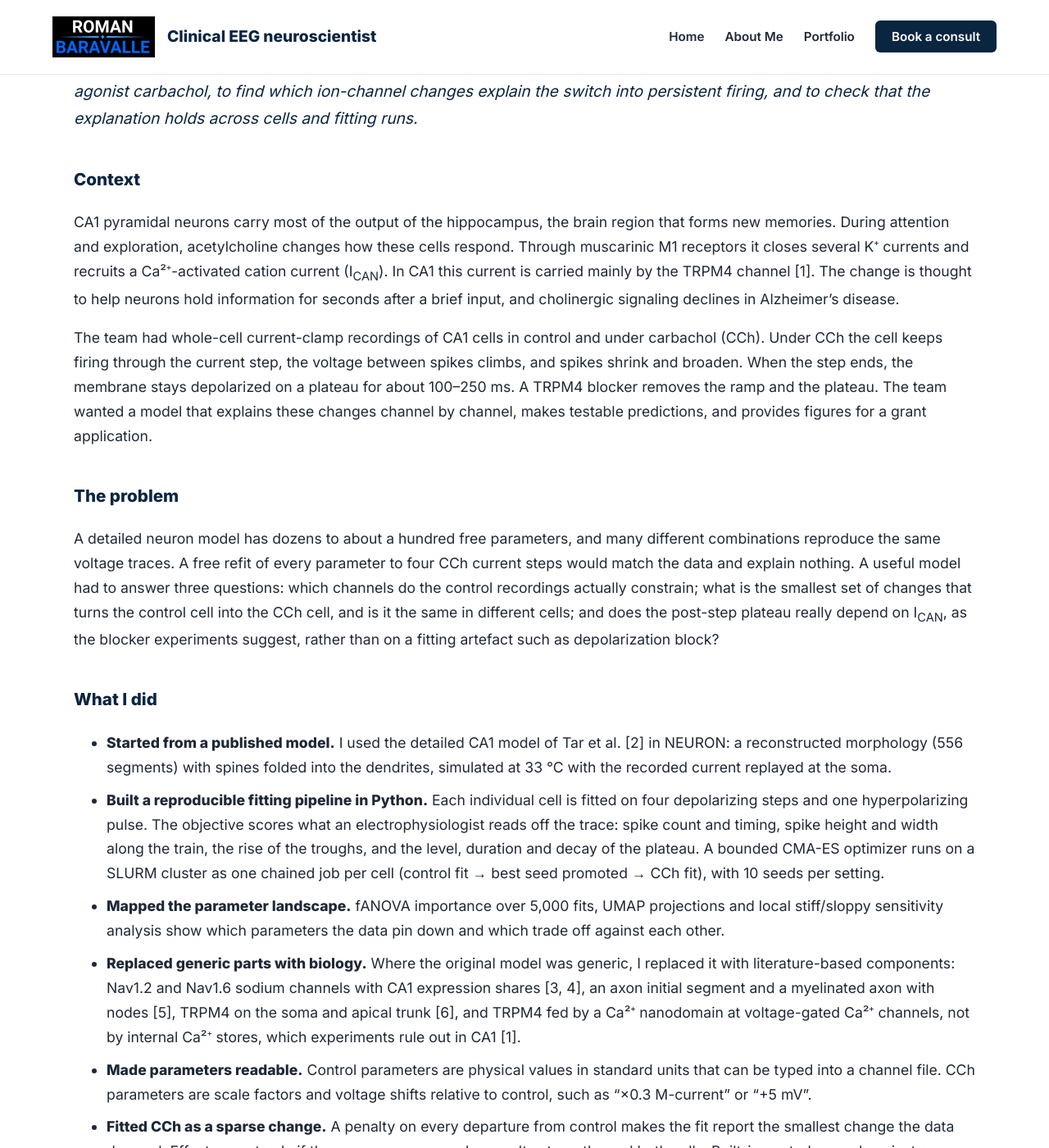
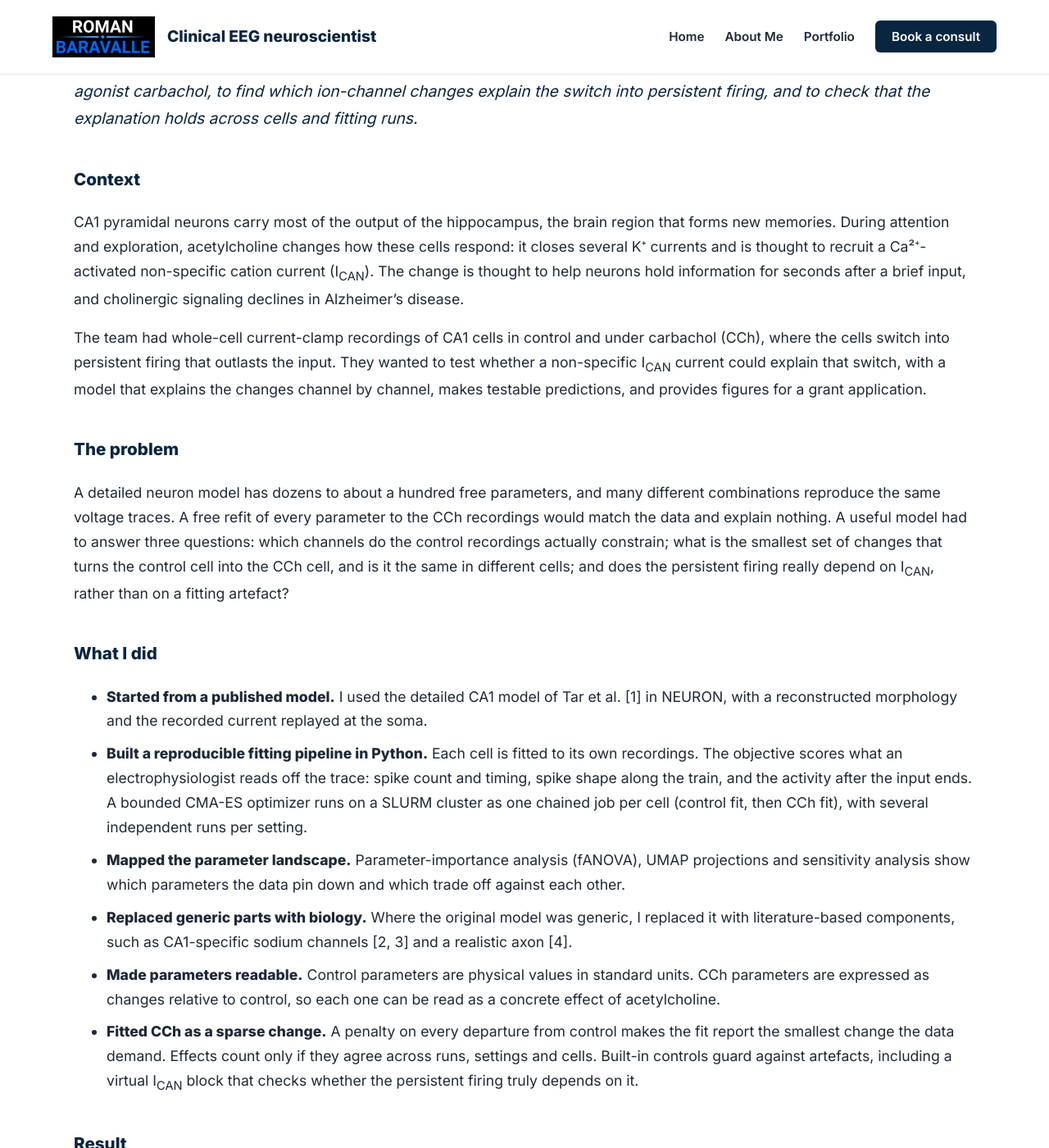
Before and after one commit to RomanBaravalle/RomanBaravalle, a Jekyll site: the page built from portfolio/acetylcholine-ca1-model.md, in a window 1280 px wide and 1400 px high, scrolled down 351 px. Shown: the whole window at 82% size. Built offline with Jekyll 4.4.1, drawn with Linux system fonts in a browser that asks for light colours; some of the changed text lies outside the part shown.

Commit message:
commit new description

```diff
--- a/portfolio/acetylcholine-ca1-model.md
+++ b/portfolio/acetylcholine-ca1-model.md
@@ -24,47 +24,43 @@ tags:
     <p style="font-size: 1.2rem; font-style: italic; color: var(--secondary);">A detailed model of a hippocampal CA1 pyramidal neuron, fitted to recordings made before and during the cholinergic agonist carbachol, to find which ion-channel changes explain the switch into persistent firing, and to check that the explanation holds across cells and fitting runs.</p>
 
     <h3>Context</h3>
-    <p>CA1 pyramidal neurons carry most of the output of the hippocampus, the brain region that forms new memories. During attention and exploration, acetylcholine changes how these cells respond. Through muscarinic M1 receptors it closes several K⁺ currents and recruits a Ca²⁺-activated cation current (I<sub>CAN</sub>). In CA1 this current is carried mainly by the TRPM4 channel [1]. The change is thought to help neurons hold information for seconds after a brief input, and cholinergic signaling declines in Alzheimer’s disease.</p>
-    <p>The team had whole-cell current-clamp recordings of CA1 cells in control and under carbachol (CCh). Under CCh the cell keeps firing through the current step, the voltage between spikes climbs, and spikes shrink and broaden. When the step ends, the membrane stays depolarized on a plateau for about 100–250 ms. A TRPM4 blocker removes the ramp and the plateau. The team wanted a model that explains these changes channel by channel, makes testable predictions, and provides figures for a grant application.</p>
+    <p>CA1 pyramidal neurons carry most of the output of the hippocampus, the brain region that forms new memories. During attention and exploration, acetylcholine changes how these cells respond: it closes several K⁺ currents and is thought to recruit a Ca²⁺-activated non-specific cation current (I<sub>CAN</sub>). The change is thought to help neurons hold information for seconds after a brief input, and cholinergic signaling declines in Alzheimer’s disease.</p>
+    <p>The team had whole-cell current-clamp recordings of CA1 cells in control and under carbachol (CCh), where the cells switch into persistent firing that outlasts the input. They wanted to test whether a non-specific I<sub>CAN</sub> current could explain that switch, with a model that explains the changes channel by channel, makes testable predictions, and provides figures for a grant application.</p>
 
     <h3>The problem</h3>
-    <p>A detailed neuron model has dozens to about a hundred free parameters, and many different combinations reproduce the same voltage traces. A free refit of every parameter to four CCh current steps would match the data and explain nothing. A useful model had to answer three questions: which channels do the control recordings actually constrain; what is the smallest set of changes that turns the control cell into the CCh cell, and is it the same in different cells; and does the post-step plateau really depend on I<sub>CAN</sub>, as the blocker experiments suggest, rather than on a fitting artefact such as depolarization block?</p>
+    <p>A detailed neuron model has dozens to about a hundred free parameters, and many different combinations reproduce the same voltage traces. A free refit of every parameter to the CCh recordings would match the data and explain nothing. A useful model had to answer three questions: which channels do the control recordings actually constrain; what is the smallest set of changes that turns the control cell into the CCh cell, and is it the same in different cells; and does the persistent firing really depend on I<sub>CAN</sub>, rather than on a fitting artefact?</p>
 
     <h3>What I did</h3>
     <ul>
-      <li><strong>Started from a published model.</strong> I used the detailed CA1 model of Tar et al. [2] in NEURON: a reconstructed morphology (556 segments) with spines folded into the dendrites, simulated at 33 °C with the recorded current replayed at the soma.</li>
-      <li><strong>Built a reproducible fitting pipeline in Python.</strong> Each individual cell is fitted on four depolarizing steps and one hyperpolarizing pulse. The objective scores what an electrophysiologist reads off the trace: spike count and timing, spike height and width along the train, the rise of the troughs, and the level, duration and decay of the plateau. A bounded CMA-ES optimizer runs on a SLURM cluster as one chained job per cell (control fit → best seed promoted → CCh fit), with 10 seeds per setting.</li>
-      <li><strong>Mapped the parameter landscape.</strong> fANOVA importance over 5,000 fits, UMAP projections and local stiff/sloppy sensitivity analysis show which parameters the data pin down and which trade off against each other.</li>
-      <li><strong>Replaced generic parts with biology.</strong> Where the original model was generic, I replaced it with literature-based components: Nav1.2 and Nav1.6 sodium channels with CA1 expression shares [3, 4], an axon initial segment and a myelinated axon with nodes [5], TRPM4 on the soma and apical trunk [6], and TRPM4 fed by a Ca²⁺ nanodomain at voltage-gated Ca²⁺ channels, not by internal Ca²⁺ stores, which experiments rule out in CA1 [1].</li>
-      <li><strong>Made parameters readable.</strong> Control parameters are physical values in standard units that can be typed into a channel file. CCh parameters are scale factors and voltage shifts relative to control, such as “×0.3 M-current” or “+5 mV”.</li>
-      <li><strong>Fitted CCh as a sparse change.</strong> A penalty on every departure from control makes the fit report the smallest change the data demand. Effects count only if they agree across seeds, penalty strengths and both cells. Built-in controls guard against artefacts: all spiking currents stay on, and a virtual TRPM4 block (I<sub>CAN</sub> off) must lower the plateau by at least 10 mV, mirroring the blocker experiment.</li>
+      <li><strong>Started from a published model.</strong> I used the detailed CA1 model of Tar et al. [1] in NEURON, with a reconstructed morphology and the recorded current replayed at the soma.</li>
+      <li><strong>Built a reproducible fitting pipeline in Python.</strong> Each cell is fitted to its own recordings. The objective scores what an electrophysiologist reads off the trace: spike count and timing, spike shape along the train, and the activity after the input ends. A bounded CMA-ES optimizer runs on a SLURM cluster as one chained job per cell (control fit, then CCh fit), with several independent runs per setting.</li>
+      <li><strong>Mapped the parameter landscape.</strong> Parameter-importance analysis (fANOVA), UMAP projections and sensitivity analysis show which parameters the data pin down and which trade off against each other.</li>
+      <li><strong>Replaced generic parts with biology.</strong> Where the original model was generic, I replaced it with literature-based components, such as CA1-specific sodium channels [2, 3] and a realistic axon [4].</li>
+      <li><strong>Made parameters readable.</strong> Control parameters are physical values in standard units. CCh parameters are expressed as changes relative to control, so each one can be read as a concrete effect of acetylcholine.</li>
+      <li><strong>Fitted CCh as a sparse change.</strong> A penalty on every departure from control makes the fit report the smallest change the data demand. Effects count only if they agree across runs, settings and cells. Built-in controls guard against artefacts, including a virtual I<sub>CAN</sub> block that checks whether the persistent firing truly depends on it.</li>
     </ul>
 
     <h3>Result</h3>
     <ul>
-      <li><strong>Control firing is set by a few channels.</strong> In the first cell analysed, five parameters explain about 75% of the fit variance: the dendritic delayed rectifier, the A-type K⁺ current, fast Na⁺ inactivation and activation, and M-current activation. Most Ca²⁺-activated and afterhyperpolarization conductances are weakly constrained and compensate for each other.</li>
-      <li><strong>The CCh firing needs two changes at once:</strong> a strong reduction of K⁺ conductances (M-current, slow AHP, BK and K⁺ leak, to about 1–18% of control) and slow Na⁺ inactivation that builds up between spikes. Neither works alone. The M-current is what caps depolarization in the control cell: removing it lets a step depolarize the cell 4–8 mV further, while removing any other K⁺ current changes it by 2 mV or less.</li>
-      <li><strong>The two cells agree</strong> on the direction and size of the main changes: the K⁺ blocks, the Kv2 increase, the Na⁺ inactivation shifts and the slow closing of I<sub>CAN</sub>.</li>
-      <li><strong>The plateau is a dendritic TRPM4 effect.</strong> Early versions locked into endless firing. I traced this to a Na⁺ window current in the dendrites and fixed it with long-term Na⁺ inactivation. The model then produced the first true plateau, from a TRPM4 hot spot on the apical trunk with a Ca²⁺ sensitivity (K<sub>d</sub> ≈ 0.2 µM) consistent with an independent estimate from resting-potential data [6].</li>
-      <li><strong>Dead ends were documented, not hidden.</strong> These include an internal-store mechanism that the literature does not support, and fits that silently switched TRPM4 off and faked the plateau with depolarization block. Both are now caught by the pipeline’s checks.</li>
+      <li><strong>A clear map of what the data can and can’t tell.</strong> The team knows which parameters the recordings constrain and which ones can’t be pinned down from this data alone.</li>
+      <li><strong>A minimal, consistent explanation.</strong> The model reproduces both the control and the CCh recordings with a small set of channel changes that hold across cells and fitting runs, and it gives testable predictions for follow-up experiments.</li>
+      <li><strong>Dead ends documented, not hidden.</strong> Mechanisms the literature doesn’t support, and fits that matched the data for the wrong reasons, were recorded, and the pipeline now catches them automatically.</li>
     </ul>
 
     <h3>What the team kept</h3>
     <ul>
       <li>A self-contained model package: morphology, channel mechanisms, recordings, objective and optimizer, with one command per stage on the cluster.</li>
-      <li>Written documentation of the model, its parameters and their sources, the CCh results log, and channel kinetics estimated directly from the recordings.</li>
+      <li>Written documentation of the model, its parameters and their sources, and a log of the CCh results.</li>
       <li>Grant figures comparing model and recordings, and a parameter-importance map.</li>
-      <li>A set of checks for any future CCh model: all currents on, a virtual TRPM4-block replay, and agreement across seeds and cells before a change is reported.</li>
+      <li>A set of checks for any future CCh model, including a virtual I<sub>CAN</sub> block and agreement across runs and cells before a change is reported.</li>
     </ul>
 
     <h3>References</h3>
     <ol class="references">
-      <li>[1] Combe CL, et al. (2023). <em>eLife</em> 12:e84387.</li>
-      <li>[2] Tar L, et al. (2026). Detailed CA1 pyramidal cell model, Káli group.</li>
-      <li>[3] Royeck M, et al. (2008). <em>J Neurophysiol</em> 100:2361–2380.</li>
-      <li>[4] Lorincz A, Nusser Z (2008). <em>J Neurosci</em> 28:14329–14340; (2010) <em>Science</em> 328:906–909.</li>
-      <li>[5] Cohen CCH, et al. (2020). <em>Cell</em> 180:311–322.</li>
-      <li>[6] Riquelme D, et al. (2021). <em>Front Cell Neurosci</em> 15:614540.</li>
+      <li>[1] Tar L, et al. (2026). Detailed CA1 pyramidal cell model, Káli group.</li>
+      <li>[2] Royeck M, et al. (2008). <em>J Neurophysiol</em> 100:2361–2380.</li>
+      <li>[3] Lorincz A, Nusser Z (2008). <em>J Neurosci</em> 28:14329–14340; (2010) <em>Science</em> 328:906–909.</li>
+      <li>[4] Cohen CCH, et al. (2020). <em>Cell</em> 180:311–322.</li>
     </ol>
   </div>
 </div>
```
